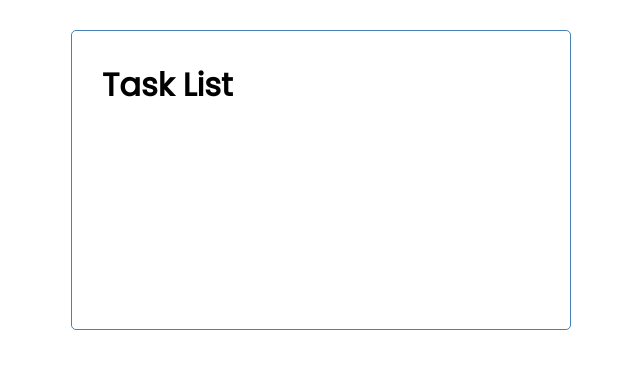
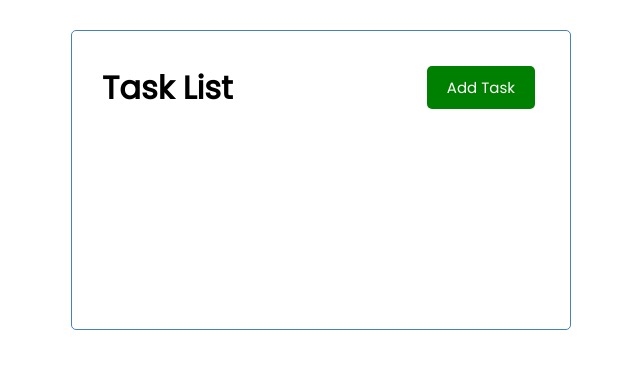
Before and after one commit to valeriyaterziyska/angular-task, an Angular app in the folder task-list/: page / in a window 1280 px wide. Shown: the top 368 px of the page, without its empty margins (319-959 px from the left). Built offline with nearby package versions, Linux system fonts and the light colour scheme.

Commit message:
Add reusable button component

```diff
--- a/task-list/src/app/app.module.ts
+++ b/task-list/src/app/app.module.ts
@@ -4,11 +4,13 @@
 import { AppRoutingModule } from './app-routing.module';
 import { AppComponent } from './app.component';
 import { HeaderComponent } from './components/header/header.component';
+import { ButtonComponent } from './components/button/button.component';
 
 @NgModule({
   declarations: [
     AppComponent,
-    HeaderComponent
+    HeaderComponent,
+    ButtonComponent
   ],
   imports: [
     BrowserModule,
--- /dev/null
+++ b/task-list/src/app/components/button/button.component.html
@@ -0,0 +1,3 @@
+<button [ngStyle]="{ 'background-color': color }" class="btn" (click)="onClick()">
+  {{ text }}
+</button>
--- /dev/null
+++ b/task-list/src/app/components/button/button.component.ts
@@ -0,0 +1,25 @@
+import { Component, EventEmitter, Input, OnInit, Output } from '@angular/core';
+
+@Component({
+  selector: 'app-button',
+  templateUrl: './button.component.html',
+  styleUrls: ['./button.component.css']
+})
+export class ButtonComponent implements OnInit {
+  @Input() text: string;
+  @Input() color: string;
+  @Output() btnClick = new EventEmitter();
+
+  constructor() {
+    this.text = '';
+    this.color = '';
+  }
+
+  ngOnInit(): void {}
+
+  onClick() {
+    this.btnClick.emit();
+
+  }
+
+}
--- a/task-list/src/app/components/header/header.component.html
+++ b/task-list/src/app/components/header/header.component.html
@@ -1,3 +1,4 @@
 <header>
     <h1>{{title}}</h1>
+    <app-button color="green" text="Add Task" (btnClick)="addTask()"></app-button>
 </header>
--- a/task-list/src/app/components/header/header.component.ts
+++ b/task-list/src/app/components/header/header.component.ts
@@ -3,8 +3,12 @@
 @Component({
   selector: 'app-header',
   templateUrl: './header.component.html',
-  styleUrls: ['./header.component.css']
+  styleUrls: ['./header.component.css'],
 })
 export class HeaderComponent {
-title: string = 'Task List';
+  title: string = 'Task List';
+
+  addTask() {
+    console.log('add task');
+  }
 }
```
Also changed, not shown: task-list/src/app/components/button/button.component.css (added), 1 other file (tests, documents, lock files or other folders).
